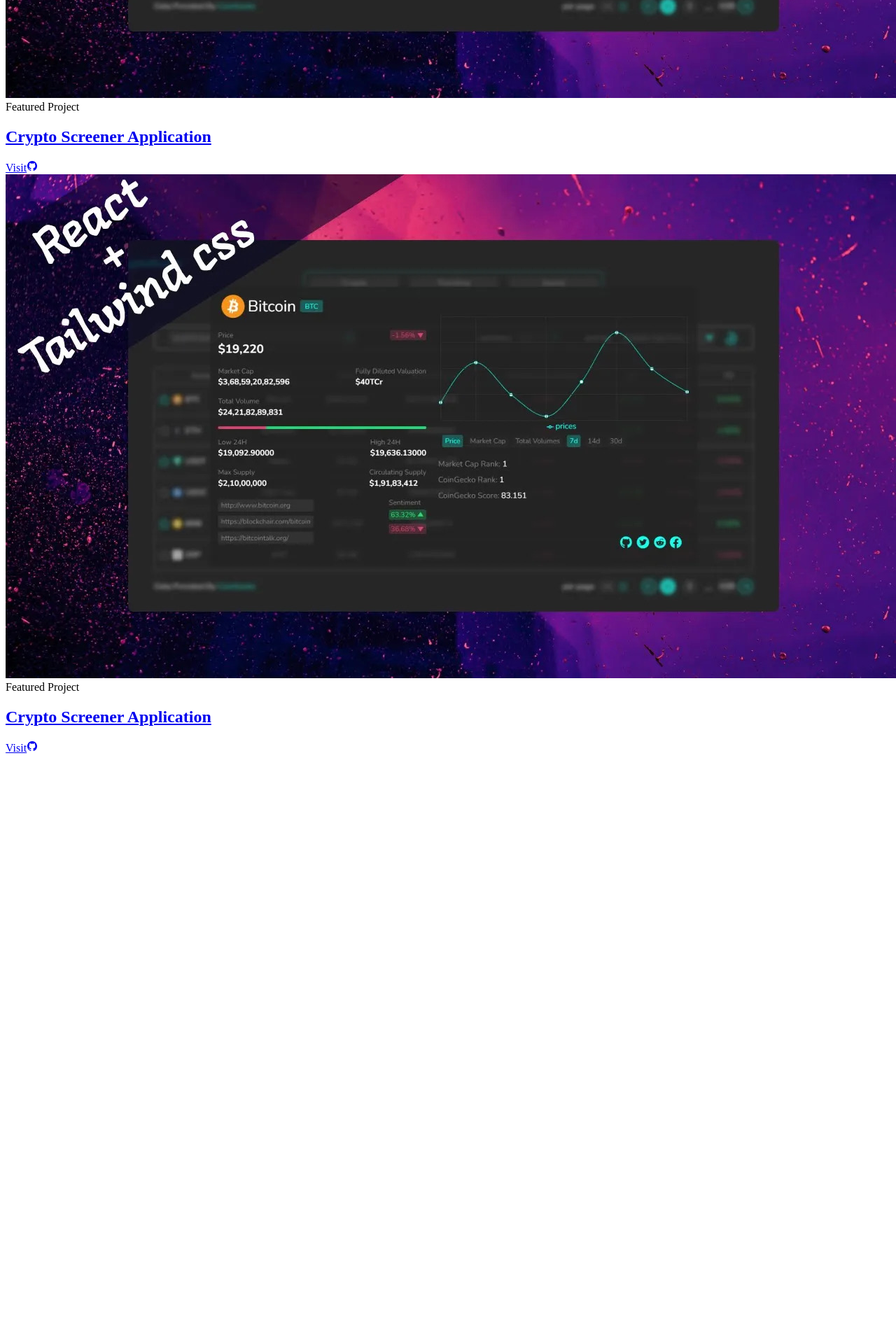
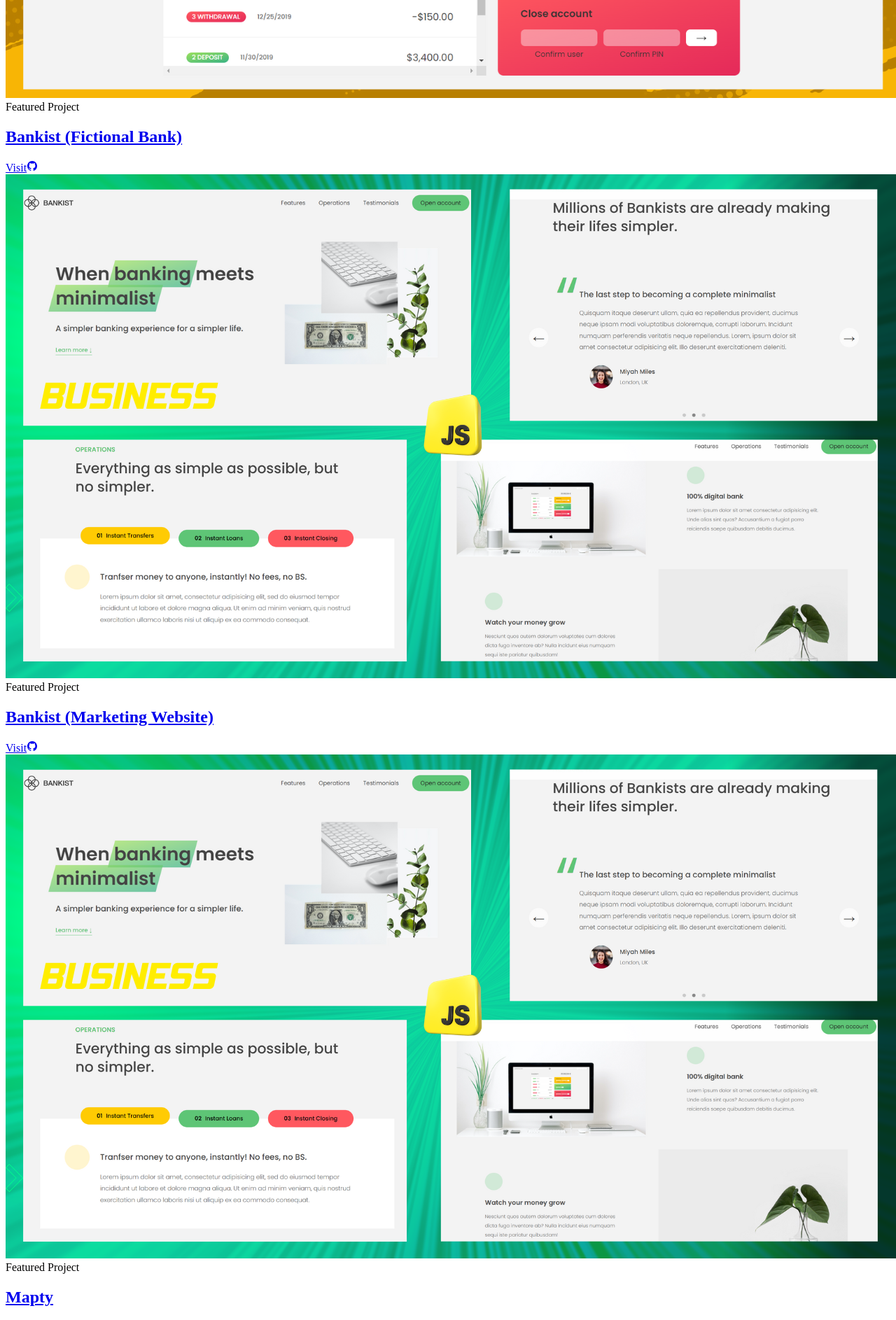
Before and after one commit to AbdelwahabTop/Next.js-Developer-Portfolio, a Next.js app: page /projects in a window 1280 px wide. Shown: the part 4061-5947 px from the top of the page at 70% size. Before the commit the page ends 5147 px from the top, so only its background shows below. Built offline with nearby package versions, Linux system fonts and the light colour scheme.

Commit message:
Upload some projects

```diff
--- a/src/pages/projects.js
+++ b/src/pages/projects.js
@@ -10,6 +10,8 @@
 import github from "../../public/images/projects/github.png";
 import gym from "../../public/images/projects/gym (2).png";
 import forkify from "../../public/images/projects/Adeline Palmerston (1).png";
+import bankistFictional from "../../public/images/projects/Bankist-fictional(2).png";
+import bankistMarkiting from "../../public/images/projects/bankist-markiting.png";
 import { motion } from "framer-motion";
 import TransitionEffect from "@/components/TransitionEffect";
 
@@ -194,20 +196,38 @@
             </div>
             <div className="col-span-6 sm:col-span-12">
               <Project
-                title="Crypto Screener Application"
-                link="/"
+                title="Bankist (Fictional Bank)"
+                link="https://bankist-fictional.netlify.app/"
                 type="Featured Project"
-                img={project1}
-                github="/"
+                img={bankistFictional}
+                github="https://github.com/AbdelwahabTop/Bankist-fictional-bank"
               />
             </div>
             <div className="col-span-6 sm:col-span-12">
               <Project
-                title="Crypto Screener Application"
-                link="/"
+                title="Bankist (Marketing Website)"
+                link="https://bankist-marketing-abdelwa7ab.netlify.app/"
                 type="Featured Project"
-                img={project1}
-                github="/"
+                img={bankistMarkiting}
+                github="https://github.com/AbdelwahabTop/Bankist-marketing-website"
+              />
+            </div>
+            <div className="col-span-6 sm:col-span-12">
+              <Project
+                title="Mapty"
+                link="https://bankist-marketing-abdelwa7ab.netlify.app/"
+                type="Featured Project"
+                img={bankistMarkiting}
+                github="https://github.com/AbdelwahabTop/Bankist-marketing-website"
+              />
+            </div>
+            <div className="col-span-6 sm:col-span-12">
+              <Project
+                title="Bankist (Marketing Website)"
+                link="https://bankist-marketing-abdelwa7ab.netlify.app/"
+                type="Featured Project"
+                img={bankistMarkiting}
+                github="https://github.com/AbdelwahabTop/Bankist-marketing-website"
               />
             </div>
           </div>
```
Also changed, not shown: public/images/projects/Bankist-fictional(2).png (added), public/images/projects/bankist-markiting.png (added).
